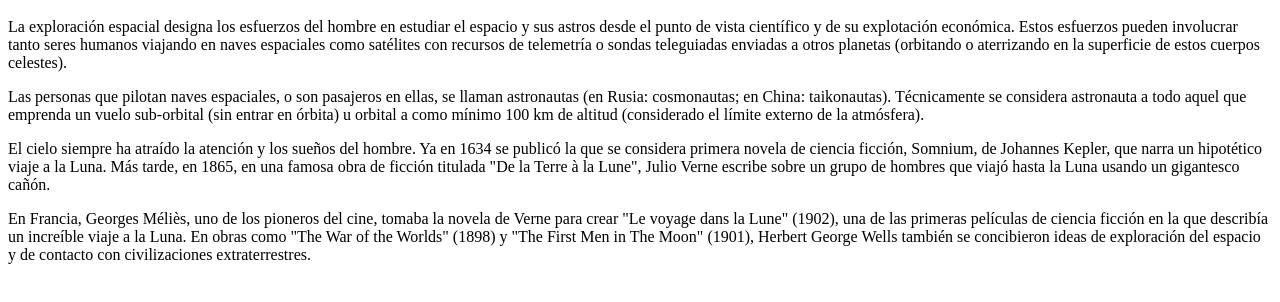
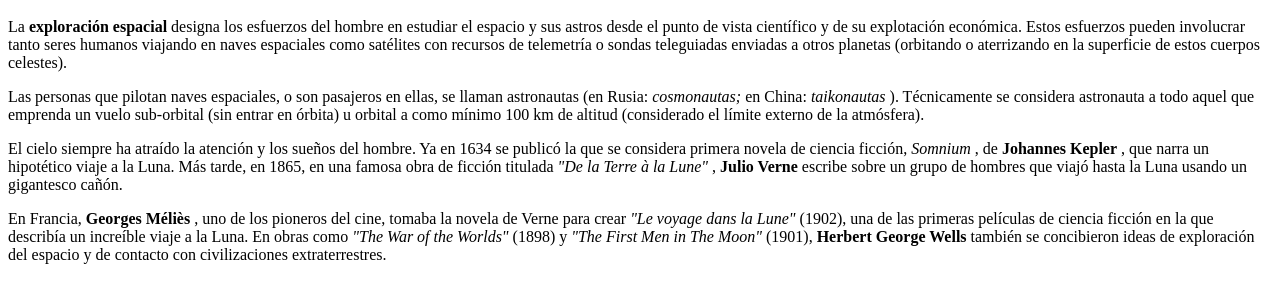
Before and after one commit to piragna1/potrero_digital_webdev_2025, a plain HTML site: page clase-16-5-25/actividad/index.html in a window 1280 px wide. Shown: the part 48-350 px from the top of the page. Drawn offline with Linux system fonts and the light colour scheme.

Commit message:
Italicas y negritas agregadas.

```diff
--- a/clase-16-5-25/actividad/index.html
+++ b/clase-16-5-25/actividad/index.html
@@ -1,6 +1,6 @@
 <h1>La exploracion espacial</h1>
-<p>La exploración espacial designa los esfuerzos del hombre en estudiar el espacio y sus astros desde el punto de vista científico y de su explotación económica.
+<p>La <b>exploración espacial</b> designa los esfuerzos del hombre en estudiar el espacio y sus astros desde el punto de vista científico y de su explotación económica.
 Estos esfuerzos pueden involucrar tanto seres humanos viajando en naves espaciales como satélites con recursos de telemetría o sondas teleguiadas enviadas a otros planetas (orbitando o aterrizando en la superficie de estos cuerpos celestes).</p>
-<p>Las personas que pilotan naves espaciales, o son pasajeros en ellas, se llaman astronautas (en Rusia: cosmonautas; en China: taikonautas). Técnicamente se considera astronauta a todo aquel que emprenda un vuelo sub-orbital (sin entrar en órbita) u orbital a como mínimo 100 km de altitud (considerado el límite externo de la atmósfera).</p>
-<p>El cielo siempre ha atraído la atención y los sueños del hombre. Ya en 1634 se publicó la que se considera primera novela de ciencia ficción, Somnium, de Johannes Kepler, que narra un hipotético viaje a la Luna. Más tarde, en 1865, en una famosa obra de ficción titulada "De la Terre à la Lune", Julio Verne escribe sobre un grupo de hombres que viajó hasta la Luna usando un gigantesco cañón.</p>
-<p>En Francia, Georges Méliès, uno de los pioneros del cine, tomaba la novela de Verne para crear "Le voyage dans la Lune" (1902), una de las primeras películas de ciencia ficción en la que describía un increíble viaje a la Luna. En obras como "The War of the Worlds" (1898) y "The First Men in The Moon" (1901), Herbert George Wells también se concibieron ideas de exploración del espacio y de contacto con civilizaciones extraterrestres.</p>
+<p>Las personas que pilotan naves espaciales, o son pasajeros en ellas, se llaman astronautas (en Rusia: <i> cosmonautas;</i> en China: <i>taikonautas</i> ). Técnicamente se considera astronauta a todo aquel que emprenda un vuelo sub-orbital (sin entrar en órbita) u orbital a como mínimo 100 km de altitud (considerado el límite externo de la atmósfera).</p>
+<p>El cielo siempre ha atraído la atención y los sueños del hombre. Ya en 1634 se publicó la que se considera primera novela de ciencia ficción, <i>Somnium</i> , de <b>Johannes Kepler</b> , que narra un hipotético viaje a la Luna. Más tarde, en 1865, en una famosa obra de ficción titulada <i>"De la Terre à la Lune"</i> , <b>Julio Verne</b>  escribe sobre un grupo de hombres que viajó hasta la Luna usando un gigantesco cañón.</p>
+<p>En Francia, <b>Georges Méliès</b> , uno de los pioneros del cine, tomaba la novela de Verne para crear <i>"Le voyage dans la Lune"</i>  (1902), una de las primeras películas de ciencia ficción en la que describía un increíble viaje a la Luna. En obras como <i>"The War of the Worlds"</i>  (1898) y <i>"The First Men in The Moon"</i>  (1901), <b>Herbert George Wells</b>  también se concibieron ideas de exploración del espacio y de contacto con civilizaciones extraterrestres.</p>
```
